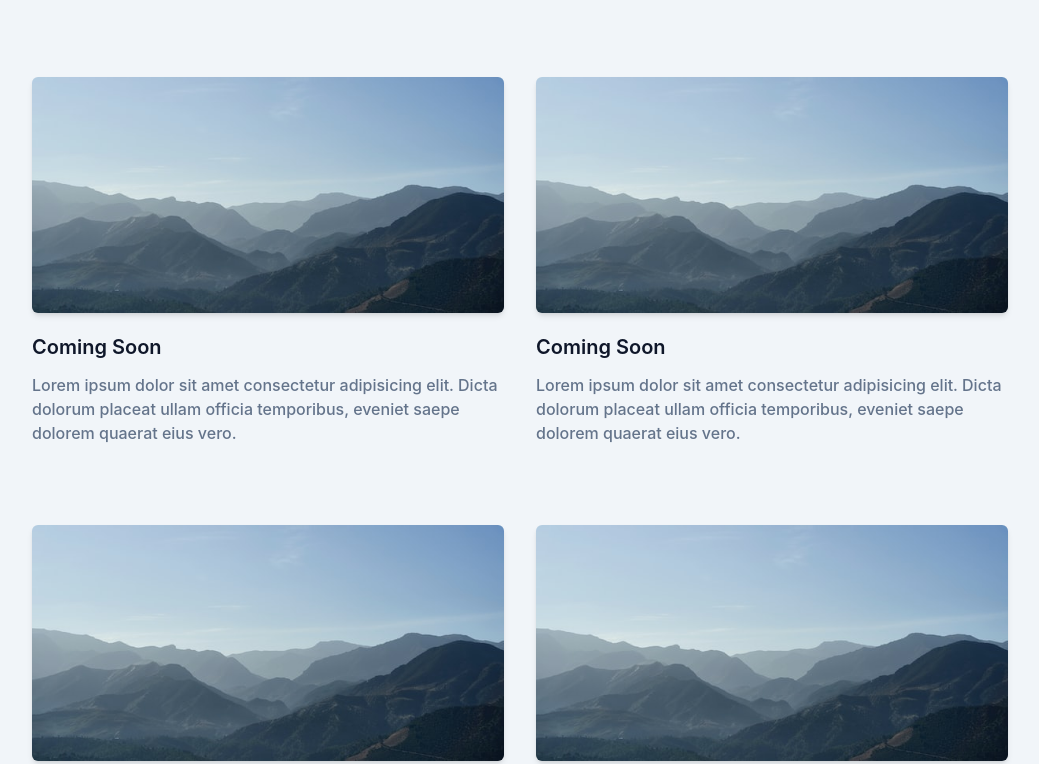
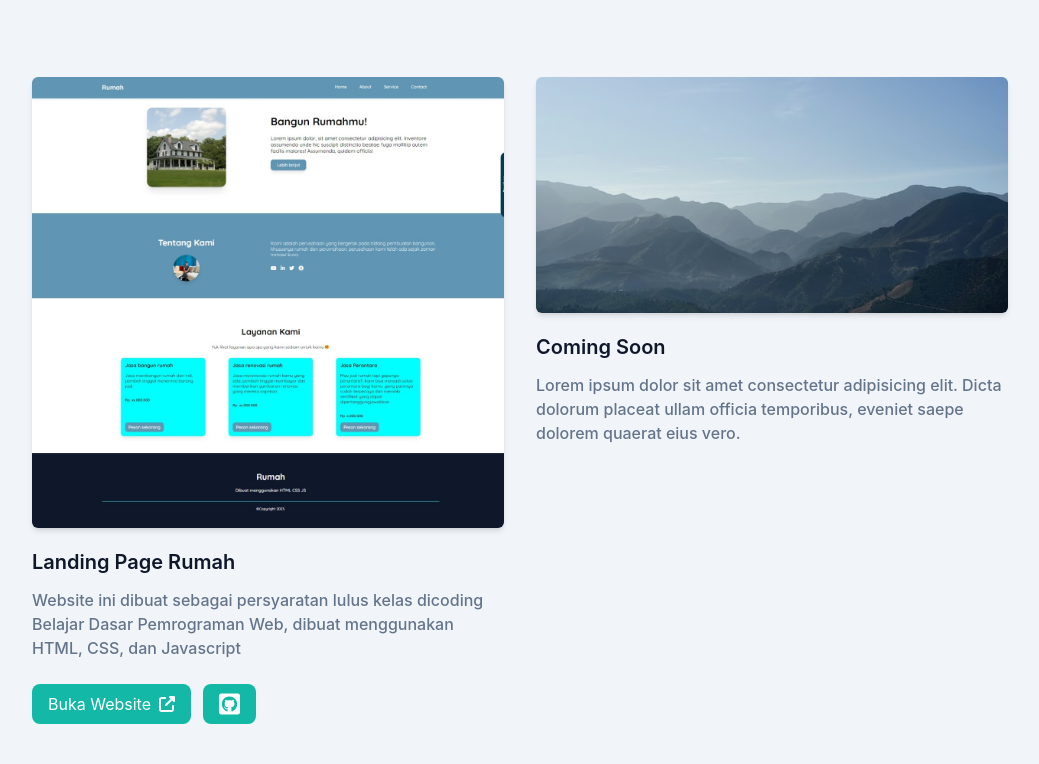
Before and after one commit to bayufransdo/portfolio-tailwind-css, a website: page index.html in a window 1280 px wide. Shown: the part 1406-2170 px from the top of the page, without its empty margins (120-1159 px from the left). Drawn offline with Linux system fonts and the light colour scheme.

Commit message:
Added button for see and open repository in portfolio section

```diff
--- a/index.html
+++ b/index.html
@@ -6,6 +6,7 @@
     <meta name="viewport" content="width=device-width, initial-scale=1.0">
     <title>Bayu Maulana</title>
     <link rel="stylesheet" href="dist/final/style.css">
+    <!-- <link rel="stylesheet" href="dist/output.css"> -->
 </head>
 
 <body>
@@ -244,17 +245,36 @@
                 </div>
             </div>
             <!-- Portfolio item -->
-            <div class="w-full px-4 flex flex-wrap justify-center xl:w-10/12 xl:mx-auto">
+            <div class="w-full px-4 flex flex-wrap justify-center xl:w-10/12 xl:mx-auto xl:items-stretch">
                 <!-- Portfolio 1 -->
-                <div class="mb-12 p-4 md:w-1/2">
+                <div class="mb-12 p-4 md:w-1/2 ">
                     <div class="rounded-md shadow-md overflow-hidden">
-                        <img src="dist/img/placeholder.jpeg" alt="placeholder" width="w-full">
+                        <img src="dist/img/portfolio-1.jpeg" alt="placeholder" width="w-full">
                     </div>
-                    <h3 class="font-semibold text-dark text-xl mt-5 mb-3 dark:text-white">Coming Soon</h3>
+                    <h3 class="font-semibold text-dark text-xl mt-5 mb-3 dark:text-white">Landing Page Rumah</h3>
                     <p class="font-medium text-base text-secondary">
-                        Lorem ipsum dolor sit amet consectetur adipisicing elit. Dicta dolorum placeat ullam officia
-                        temporibus, eveniet saepe dolorem quaerat eius vero.
+                        Website ini dibuat sebagai persyaratan lulus kelas dicoding Belajar Dasar Pemrograman Web,
+                        dibuat menggunakan HTML, CSS, dan Javascript
                     </p>
+                    <div class="show inline-flex gap-3">
+                        <a href="https://landing-page-rumah.vercel.app" target="_blank"
+                            class="text-white bg-primary inline-flex gap-2 items-center px-4 py-2 rounded-lg mt-6 ">Buka
+                            Website
+                            <svg xmlns="http://www.w3.org/2000/svg" height="1em" viewBox="0 0 512 512"
+                                class="fill-current"><!--! Font Awesome Free 6.4.2 by @fontawesome - https://fontawesome.com License - https://fontawesome.com/license (Commercial License) Copyright 2023 Fonticons, Inc. -->
+                                <path
+                                    d="M352 0c-12.9 0-24.6 7.8-29.6 19.8s-2.2 25.7 6.9 34.9L370.7 96 201.4 265.4c-12.5 12.5-12.5 32.8 0 45.3s32.8 12.5 45.3 0L416 141.3l41.4 41.4c9.2 9.2 22.9 11.9 34.9 6.9s19.8-16.6 19.8-29.6V32c0-17.7-14.3-32-32-32H352zM80 32C35.8 32 0 67.8 0 112V432c0 44.2 35.8 80 80 80H400c44.2 0 80-35.8 80-80V320c0-17.7-14.3-32-32-32s-32 14.3-32 32V432c0 8.8-7.2 16-16 16H80c-8.8 0-16-7.2-16-16V112c0-8.8 7.2-16 16-16H192c17.7 0 32-14.3 32-32s-14.3-32-32-32H80z" />
+                            </svg>
+                        </a>
+                        <a href="https://github.com/bayufransdo/landing-page-rumah" target="_blank"
+                            class="text-white bg-primary inline-flex gap-2 items-center px-4 py-2 rounded-lg mt-6">
+                            <svg xmlns="http://www.w3.org/2000/svg" height="1.5em" class="fill-current"
+                                viewBox="0 0 448 512"><!--! Font Awesome Free 6.4.2 by @fontawesome - https://fontawesome.com License - https://fontawesome.com/license (Commercial License) Copyright 2023 Fonticons, Inc. -->
+                                <path
+                                    d="M400 32H48C21.5 32 0 53.5 0 80v352c0 26.5 21.5 48 48 48h352c26.5 0 48-21.5 48-48V80c0-26.5-21.5-48-48-48zM277.3 415.7c-8.4 1.5-11.5-3.7-11.5-8 0-5.4.2-33 .2-55.3 0-15.6-5.2-25.5-11.3-30.7 37-4.1 76-9.2 76-73.1 0-18.2-6.5-27.3-17.1-39 1.7-4.3 7.4-22-1.7-45-13.9-4.3-45.7 17.9-45.7 17.9-13.2-3.7-27.5-5.6-41.6-5.6-14.1 0-28.4 1.9-41.6 5.6 0 0-31.8-22.2-45.7-17.9-9.1 22.9-3.5 40.6-1.7 45-10.6 11.7-15.6 20.8-15.6 39 0 63.6 37.3 69 74.3 73.1-4.8 4.3-9.1 11.7-10.6 22.3-9.5 4.3-33.8 11.7-48.3-13.9-9.1-15.8-25.5-17.1-25.5-17.1-16.2-.2-1.1 10.2-1.1 10.2 10.8 5 18.4 24.2 18.4 24.2 9.7 29.7 56.1 19.7 56.1 19.7 0 13.9.2 36.5.2 40.6 0 4.3-3 9.5-11.5 8-66-22.1-112.2-84.9-112.2-158.3 0-91.8 70.2-161.5 162-161.5S388 165.6 388 257.4c.1 73.4-44.7 136.3-110.7 158.3zm-98.1-61.1c-1.9.4-3.7-.4-3.9-1.7-.2-1.5 1.1-2.8 3-3.2 1.9-.2 3.7.6 3.9 1.9.3 1.3-1 2.6-3 3zm-9.5-.9c0 1.3-1.5 2.4-3.5 2.4-2.2.2-3.7-.9-3.7-2.4 0-1.3 1.5-2.4 3.5-2.4 1.9-.2 3.7.9 3.7 2.4zm-13.7-1.1c-.4 1.3-2.4 1.9-4.1 1.3-1.9-.4-3.2-1.9-2.8-3.2.4-1.3 2.4-1.9 4.1-1.5 2 .6 3.3 2.1 2.8 3.4zm-12.3-5.4c-.9 1.1-2.8.9-4.3-.6-1.5-1.3-1.9-3.2-.9-4.1.9-1.1 2.8-.9 4.3.6 1.3 1.3 1.8 3.3.9 4.1zm-9.1-9.1c-.9.6-2.6 0-3.7-1.5s-1.1-3.2 0-3.9c1.1-.9 2.8-.2 3.7 1.3 1.1 1.5 1.1 3.3 0 4.1zm-6.5-9.7c-.9.9-2.4.4-3.5-.6-1.1-1.3-1.3-2.8-.4-3.5.9-.9 2.4-.4 3.5.6 1.1 1.3 1.3 2.8.4 3.5zm-6.7-7.4c-.4.9-1.7 1.1-2.8.4-1.3-.6-1.9-1.7-1.5-2.6.4-.6 1.5-.9 2.8-.4 1.3.7 1.9 1.8 1.5 2.6z" />
+                            </svg>
+                        </a>
+                    </div>
                 </div>
                 <!-- Portfolio 2 -->
                 <div class="mb-12 p-4 md:w-1/2">
```
Also changed, not shown: dist/final/style.css, dist/img/portfolio-1.jpeg (added), dist/output.css, sun-2-svgrepo-com.svg (deleted).
